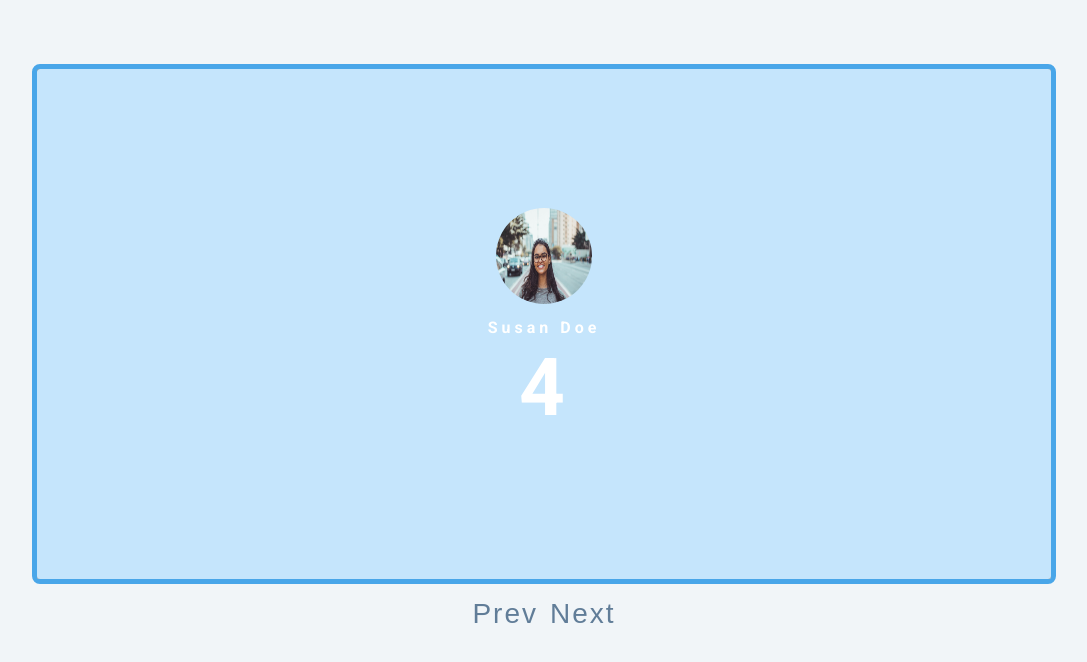
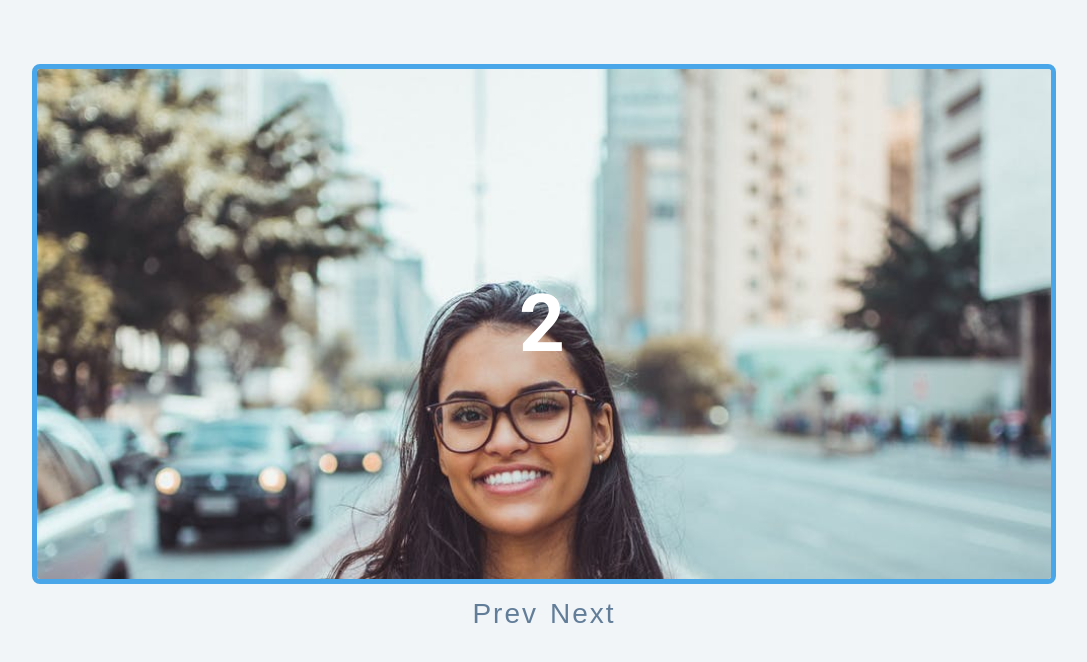
Before and after one commit to gusdk45/frontend-handout-0411, a plain HTML site: page index.html in a window 1280 px wide. Both pictures are taken after a click on the button "Next". Shown: the whole page, without its empty margins (96-1183 px from the left). Drawn offline with Linux system fonts and the light colour scheme.

Commit message:
5주차 과제

```diff
--- a/app.js
+++ b/app.js
@@ -1,30 +1,48 @@
 // 이미지 슬라이드 요소들과 이전/다음 버튼 요소를 선택합니다.
+const slides = document.querySelectorAll('.slide');
+const prevBtn = document.querySelector('.prevBtn');
+const nextBtn = document.querySelector('.nextBtn');
 
 // 각 이미지 슬라이드의 초기 위치를 설정합니다.
-slides.forEach(function (slide, index) {});
+slides.forEach(function (slide, index) {
+  slide.style.left = `${index * 100}%`;
+});
 
 // 현재 이미지 슬라이드의 인덱스를 나타내는 변수를 초기화합니다.
 let counter = 0;
 
 // 다음 버튼 클릭 시 호출되는 이벤트 핸들러를 추가합니다.(carousel 함수 사용)
+nextBtn.addEventListener('click', function() {
+  counter++;
+  carousel();
+});
 
 // 이전 버튼 클릭 시 호출되는 이벤트 핸들러를 추가합니다.(carousel 함수 사용)
+prevBtn.addEventListener('click', function() {
+  counter--;
+  carousel();
+});
 
 // 이미지 슬라이드 및 버튼 상태를 업데이트하는 carousel 함수를 정의합니다.
 function carousel() {
+
   // 다음 버튼 및 이전 버튼의 표시 여부를 결정하여 업데이트합니다.
   if (counter < slides.length - 1) {
-
+    nextBtn.style.display = 'block';
   } else {
-
+    nextBtn.style.display = 'none';
   }
   if (counter > 0) {
-
+    prevBtn.style.display = 'block';
   } else {
-
+    prevBtn.style.display = 'none';
   }
 
   // 이미지 슬라이드 이동
+  slides.forEach(function (slide) {
+    slide.style.transform = `translateX(-${counter * 100}%)`;
+  });
 }
 
 // 초기 상태에서는 이전 버튼을 숨깁니다.
+prevBtn.style.display = "none";
--- a/index.html
+++ b/index.html
@@ -15,6 +15,7 @@
         <h1>1</h1>
       </div>
       <div class="slide">
+        <img src="./person-1.jpeg" class="slide-img" alt="" />
         <h1>2</h1>
       </div>
       <div class="slide">
--- a/styles.css
+++ b/styles.css
@@ -223,6 +223,13 @@ Slider
   left: 50%;
   transform: translate(-50%, -50%);
 }
+.slide:nth-child(2) h1 {
+  position: absolute;
+  top: 50%;
+  left: 50%;
+  transform: translate(-50%, -50%);
+  z-index: 1; /* 다른 내용 위에 텍스트가 표시되도록 설정 */
+}
 .slide:nth-child(3) {
   background: linear-gradient(rgba(0, 0, 0, 0.4), rgba(0, 0, 0, 0.4)),
     url("./img-2.jpeg") center/cover no-repeat;
```
